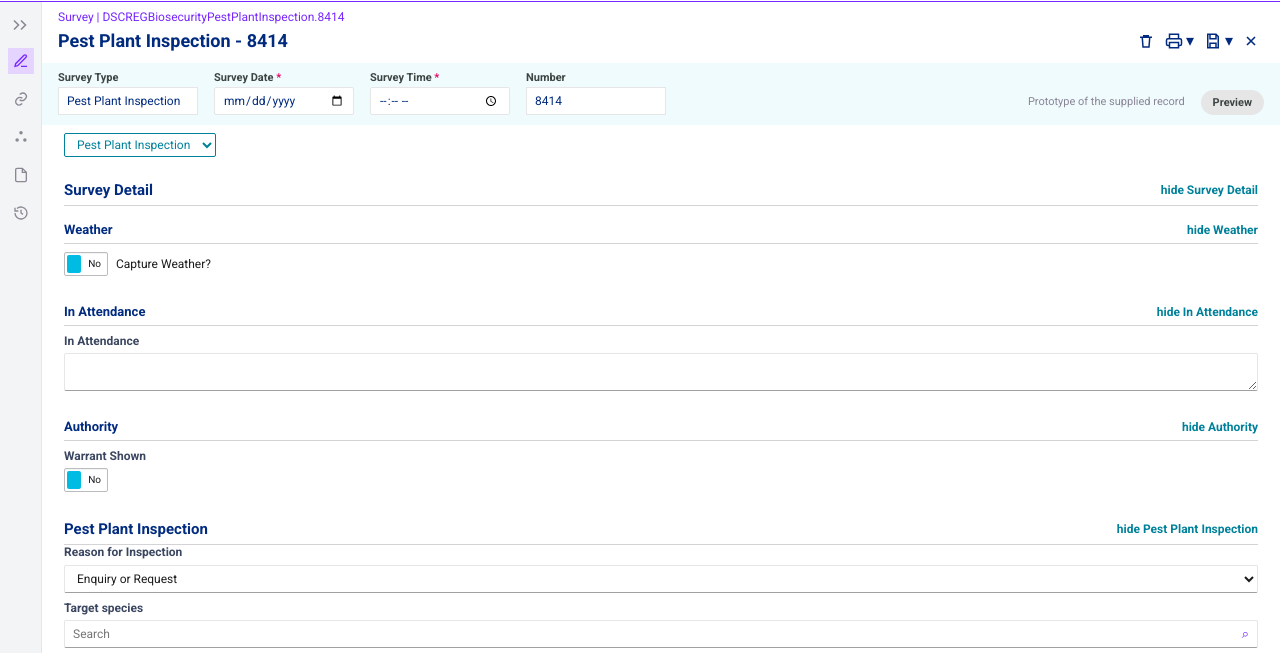
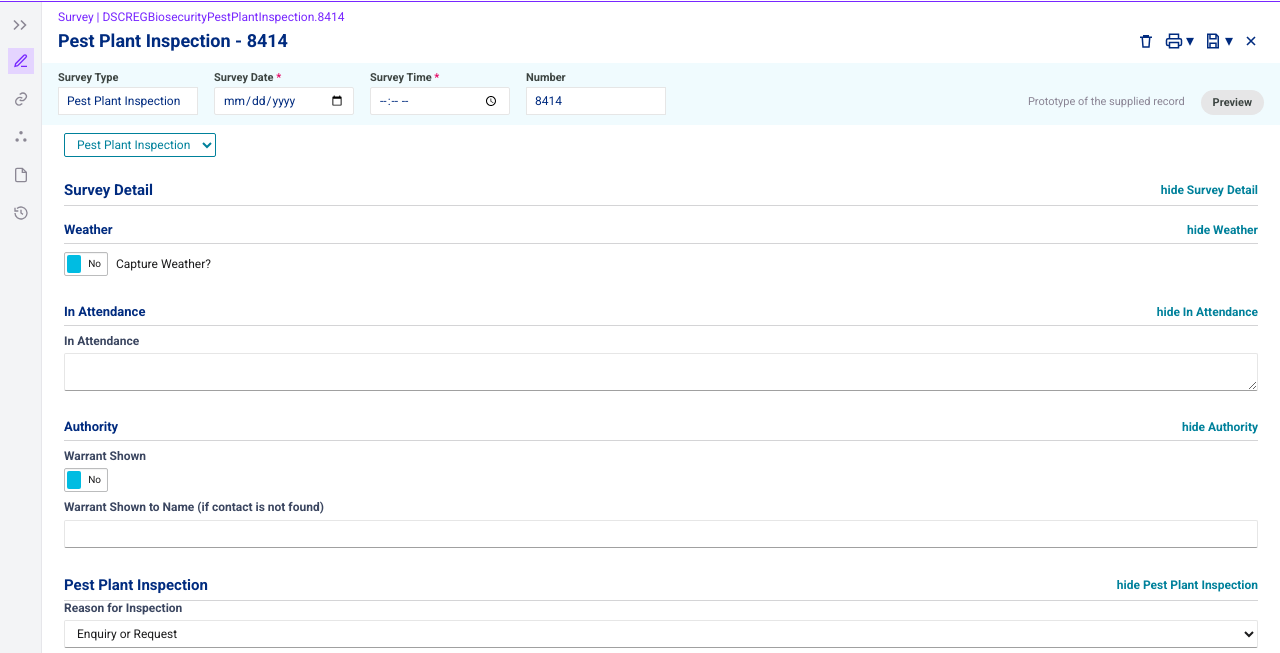
Before and after one commit to andreapickensnz/drss-1540-pest-plant-inspection, a plain HTML site: page DRSS-1540 Pest Plant Inspection - Datascape - v6.html in a window 1280 px wide. Shown: the part 125-778 px from the top of the page. Drawn offline with Linux system fonts and the light colour scheme.

Commit message:
Keep warrant recipient text fields visible and optional
Co-authored-by: Copilot <223556219+Copilot@users.noreply.github.com>

```diff
--- a/DRSS-1540 Pest Plant Inspection - Datascape - v6.html
+++ b/DRSS-1540 Pest Plant Inspection - Datascape - v6.html
@@ -1537,10 +1537,10 @@ window.PESTPLANT_SURVEY = {
 			}, {
 			name: "Authority",
 			fields: [
-				{ id: "warrantShown", label: "Warrant Shown", type: "boolean", options: ["Yes", "No"], value: "No", origin: "existing", detail: "Existing Yes behaviour is retained: Warrant Number, recipient Contact lookup, recipient free-text name and recipient Relationship Type." },
+				{ id: "warrantShown", label: "Warrant Shown", type: "boolean", options: ["Yes", "No"], value: "No", origin: "existing", detail: "Warrant Number, recipient Contact lookup and recipient Relationship Type remain conditional on Yes." },
 				{ id: "warrantNumber", label: "Warrant Number", type: "text", origin: "existing", showWhen: { field: "warrantShown", equals: "Yes" } },
 				{ id: "warrantContact", label: "Warrant Shown to Name", type: "lookup", lookupOf: "Contact", origin: "existing", detail: "Existing single Contact lookup. The separate free-text name field below is also retained.", showWhen: { field: "warrantShown", equals: "Yes" } },
-				{ id: "warrantRecipientName", label: "Warrant Shown to Name", type: "text", origin: "existing", showWhen: { field: "warrantShown", equals: "Yes" } },
+				{ id: "warrantRecipientName", label: "Warrant Shown to Name (if contact is not found)", type: "text", origin: "existing" },
 				{
 					id: "warrantRelationship", label: "Warrant Shown to Relationship Type", type: "select", origin: "existing",
 					options: ["Associated Landowner", "Authorisation Holder", "Alleged Offender", "Community Group", "Environmental Manager", "Farm Manager", "Iwi Hapu Groups", "Key Decision Maker(KDM)", "Leaseholder", "Lessee", "Occupier", "Plan Contact", "Plan Holder", "Property Owner", "Sharemilker", "Site Contact", "Territorial Authority", "Applicant", "Applicant Contact", "Manager", "Affected Party", "Consultant", "Consultant Engineer", "Contractor", "Council Lawyer", "Dam Owner", "Defence Lawyer", "Judge", "Landowner", "Law Firm", "Offender", "Prosecutor", "Recognised Engineer", "Reporter", "Witness"],
```
Also changed, not shown: DRSS-1540 Pest Plant Inspection - Fieldwork - v6.html (+2 -2 lines), 1 other file.
